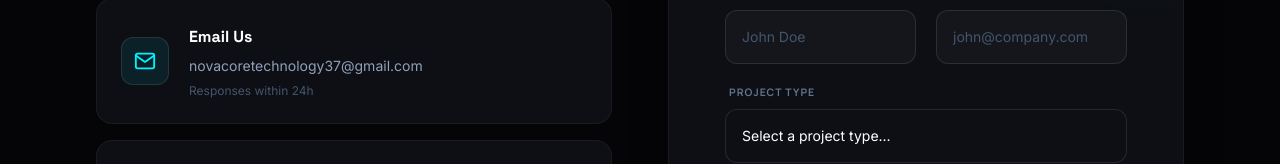
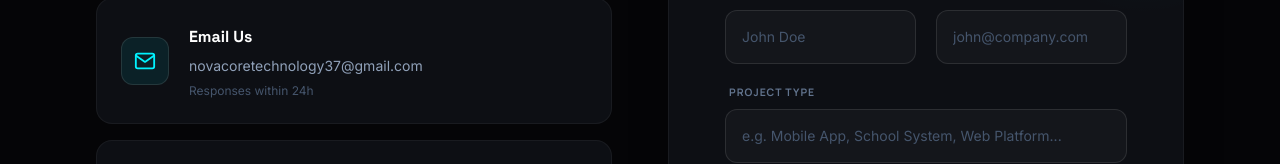
Before and after one commit to princempunga/NovaCoreTechnology, a React (Vite) app: page /contact in a window 1280 px wide. Shown: the part 638-802 px from the top of the page. Built offline with nearby package versions, Linux system fonts and the light colour scheme; no server answers.

Commit message:
Replace project type dropdown with text input

```diff
--- a/src/i18n/locales/en/translation.json
+++ b/src/i18n/locales/en/translation.json
@@ -602,7 +602,7 @@
       "email": "EMAIL ADDRESS",
       "emailPlaceholder": "john@company.com",
       "projectType": "PROJECT TYPE",
-      "projectTypePlaceholder": "Select a project type...",
+      "projectTypePlaceholder": "e.g. Mobile App, School System, Web Platform...",
       "projectDetails": "PROJECT DETAILS",
       "submit": "Submit Inquiry",
       "sending": "Sending...",
--- a/src/i18n/locales/fr/translation.json
+++ b/src/i18n/locales/fr/translation.json
@@ -601,7 +601,7 @@
       "email": "ADRESSE EMAIL",
       "emailPlaceholder": "jean@entreprise.com",
       "projectType": "TYPE DE PROJET",
-      "projectTypePlaceholder": "Sélectionnez un type...",
+      "projectTypePlaceholder": "ex. Application Mobile, Système Scolaire, Plateforme Web...",
       "projectDetails": "DÉTAILS DU PROJET",
       "submit": "Envoyer la Demande",
       "sending": "Envoi...",
--- a/src/pages/Contact.jsx
+++ b/src/pages/Contact.jsx
@@ -248,11 +248,13 @@ export default function Contact() {
               </div>
 
               <div className="flex flex-col gap-2">
-                <label htmlFor="contact-subject" className="text-[0.65rem] font-display font-bold text-slate-500 uppercase tracking-widest ml-1">
+                <label htmlFor="contact-project-type" className="text-[0.65rem] font-display font-bold text-slate-500 uppercase tracking-widest ml-1">
                   {t('contact.form.projectType')}
                 </label>
-                <select
-                  id="contact-subject"
+                <input
+                  type="text"
+                  id="contact-project-type"
+                  placeholder={t('contact.form.projectTypePlaceholder')}
                   value={projectType}
                   onChange={(e) => {
                     setProjectType(e.target.value)
@@ -260,40 +262,18 @@ export default function Contact() {
                       setFormErrors(prev => ({ ...prev, projectType: null }))
                     }
                   }}
-                  onFocus={() => setFocused('subject')}
+                  onFocus={() => setFocused('projectType')}
                   onBlur={() => setFocused(null)}
-                  className="bg-[#0d0f14] border border-white/10 rounded-xl p-4 text-sm text-white focus:outline-none transition-all appearance-none cursor-pointer"
+                  className="bg-white/[0.03] border border-white/10 rounded-xl p-4 text-white text-sm placeholder:text-slate-600 focus:outline-none transition-all w-full"
                   style={{
-                    borderColor: focused === 'subject' ? '#00f2fe60' : undefined,
-                    boxShadow: focused === 'subject' ? '0 0 0 3px rgba(0,242,254,0.08)' : 'none',
+                    borderColor: focused === 'projectType' ? '#00f2fe60' : undefined,
+                    boxShadow: focused === 'projectType' ? '0 0 0 3px rgba(0,242,254,0.08)' : 'none',
                   }}
-                >
-                  <option value="" disabled className="bg-[#0d0f14]">
-                    Select a project type...
-                  </option>
-                  <option value="Enterprise Web Applications" className="bg-[#0d0f14]">
-                    Enterprise Web Applications
-                  </option>
-                  <option value="School Management Ecosystems" className="bg-[#0d0f14]">
-                    School Management Ecosystems
-                  </option>
-                  <option value="Native & Hybrid Mobile Apps" className="bg-[#0d0f14]">
-                    Native & Hybrid Mobile Apps
-                  </option>
-                  <option value="Data & Analytics Dashboards" className="bg-[#0d0f14]">
-                    Data & Analytics Dashboards
-                  </option>
-                  <option value="Cybersecurity & Auditing" className="bg-[#0d0f14]">
-                    Cybersecurity & Auditing
-                  </option>
-                  <option value="General" className="bg-[#0d0f14]">
-                    General
-                  </option>
-                </select>
+                />
                 <AnimatePresence>
                   {formErrors.projectType && (
                     <motion.span initial={{ opacity: 0, y: -4 }} animate={{ opacity: 1, y: 0 }} className="text-red-500 text-[0.7rem] font-medium px-1 mt-[-2px]">
-                      Please select a project type
+                      {t('contact.form.required')}
                     </motion.span>
                   )}
                 </AnimatePresence>
```
